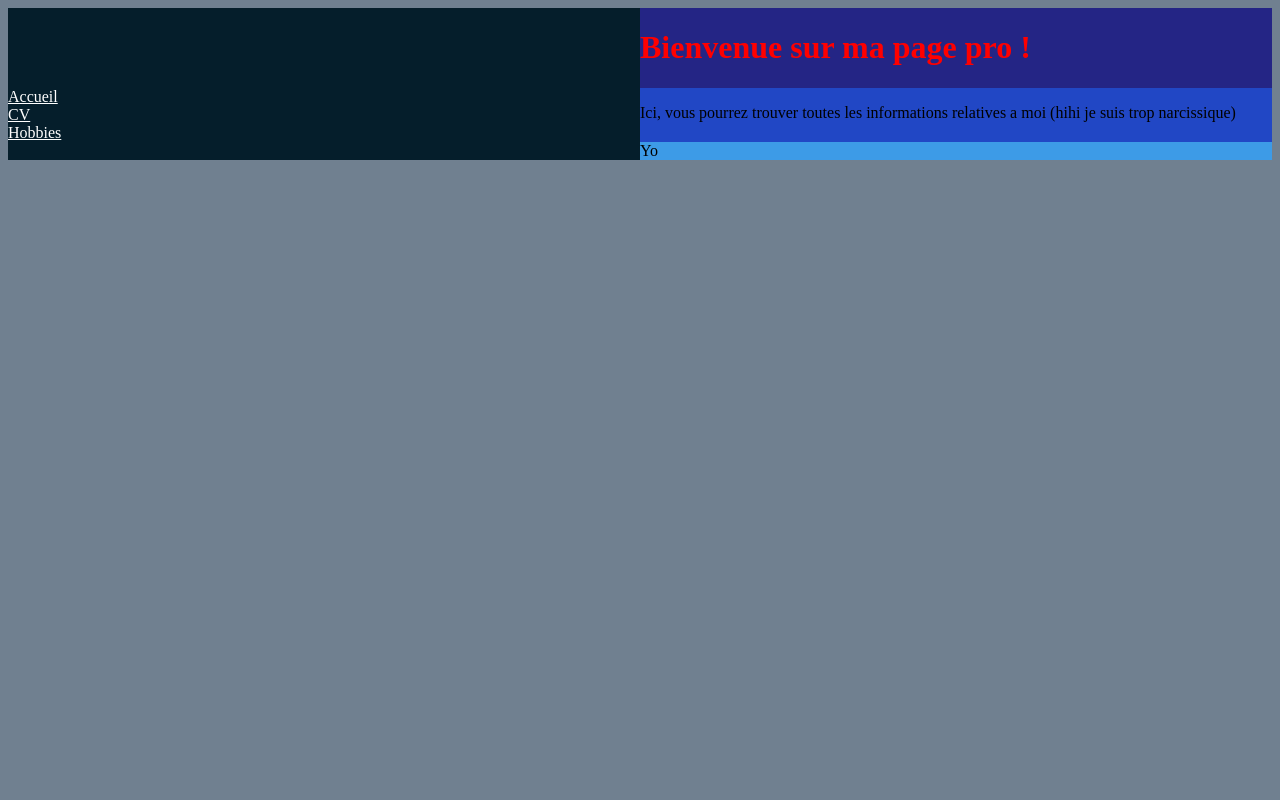
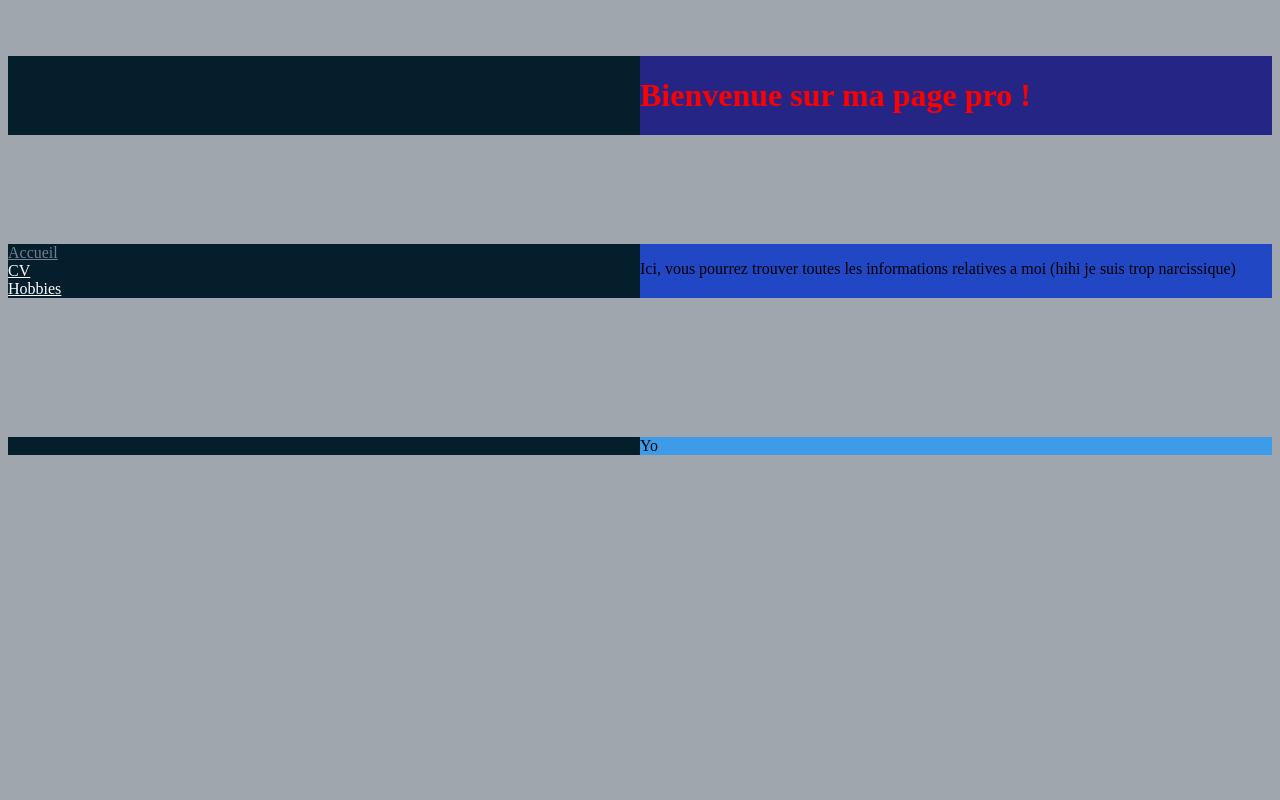
Before and after one commit to AntoineGORON/IDAW, a PHP site: page / in a window 1280 px wide. Run offline with PHP 8.4, Linux system fonts and the light colour scheme.

Commit message:
Début exo 6 (exo 5 encore à finioler)

```diff
--- a/TP1/SitePro/Exo 5/habillage.css
+++ b/TP1/SitePro/Exo 5/habillage.css
@@ -38,6 +38,9 @@ a{
     align-items: space-evenly;
 }
 
+#currentpage{
+    color: slategray;
+}
 
 .bleu-fonce{background-color: rgb(5, 30, 43);}
 .bleu{background-color: rgb(36, 37, 133);}
@@ -45,7 +48,13 @@ a{
 .bleu-pale{background-color: rgb(61, 155, 231);}
 
 
+.h-index{
+    height: 175px;
+}
 
+.h-hobbies{
+    height: 500px;
+}
 
 .conteneur-flexible{
     display: flex;
@@ -61,13 +70,12 @@ a{
 
 .element-flexible{
     flex: 2 1 200px;
-    width: 50%;
+    width: 100%;
     border: 0px solid rgb(15, 1, 27);
     margin: 0px;
     box-sizing: border-box;
-    flex-basis =0;
 }
 
 body{
-    background-color: slategray;
+    background-color: rgb(159, 166, 173);
 }
--- a/TP1/SitePro/Exo 5/index.html
+++ b/TP1/SitePro/Exo 5/index.html
@@ -4,19 +4,19 @@
         <link rel="stylesheet" href="habillage.css" />
     </head>
     <body>
-        <div class="conteneur-flexible index">
+        <div class="conteneur-flexible h-index">
             <div class="element-flexible bleu-fonce">   </div>
             <div class="element-flexible bleu">  <h1>Bienvenue sur ma page pro !</h1>  </div>
         </div>
-        <div class="conteneur-flexible index">
+        <div class="conteneur-flexible h-index">
             <div class="element-flexible bleu-fonce">
-                <a href="index.html"> Accueil </a>  <br>
+                <a id="currentpage" href="index.html">Accueil</a>  <br>
                 <a href="cv.html">CV</a>   <br>
                 <a href="hobbies.html">Hobbies</a>
               </div>
-            <div class="element-flexible bleu-clair"> <p>Ici, vous pourrez trouver toutes les informations relatives a moi (hihi je suis trop narcissique)</p>   </div>
+            <div class="element-flexible bleu-clair "> <p>Ici, vous pourrez trouver toutes les informations relatives a moi (hihi je suis trop narcissique)</p>   </div>
         </div>
-        <div class="conteneur-flexible index">
+        <div class="conteneur-flexible h-index">
             <div class="element-flexible bleu-fonce ">   </div>
             <div class="element-flexible bleu-pale "> Yo  </div>
         </div>
```
Also changed, not shown: TP1/SitePro/Exo 5/cv.html (+20 -7 lines), TP1/SitePro/Exo 5/hobbies.html (+4 -4 lines), TP1/SitePro/Exo 5/images/CV GORON.jpg (added).
